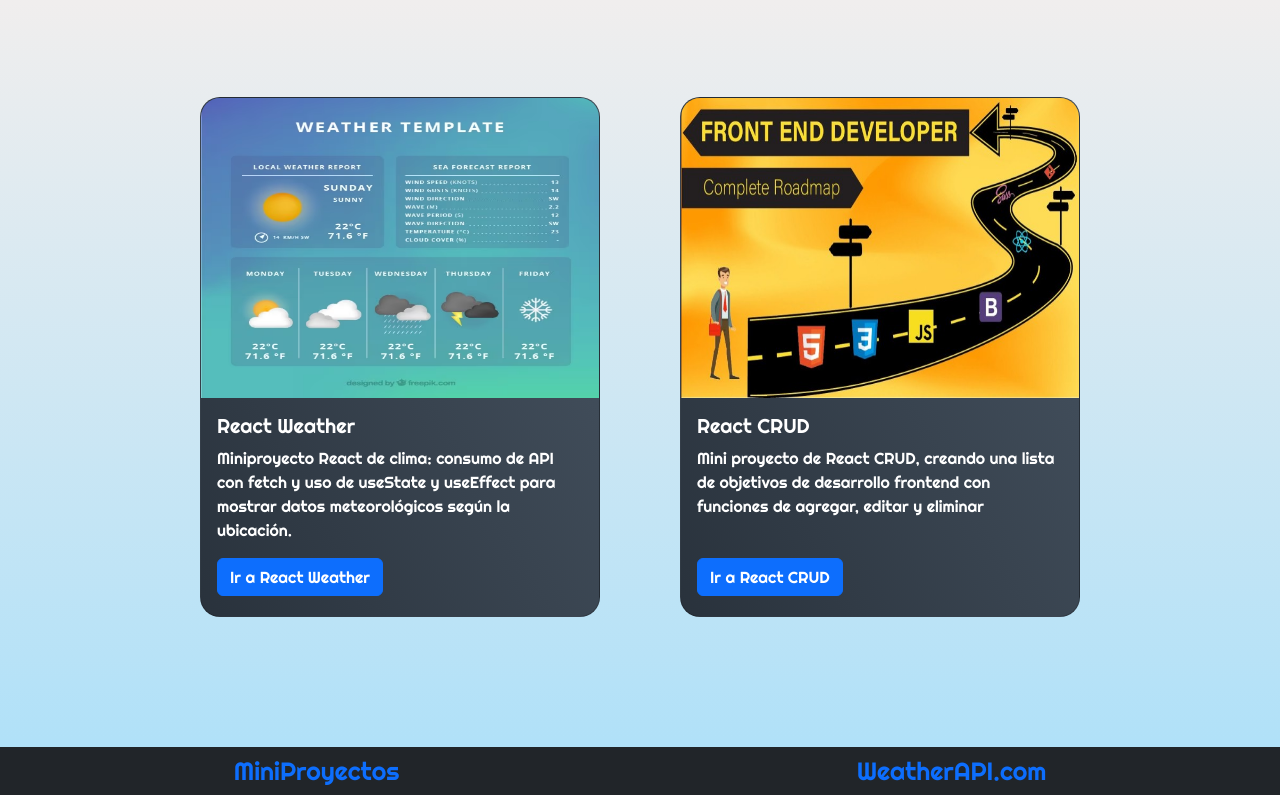
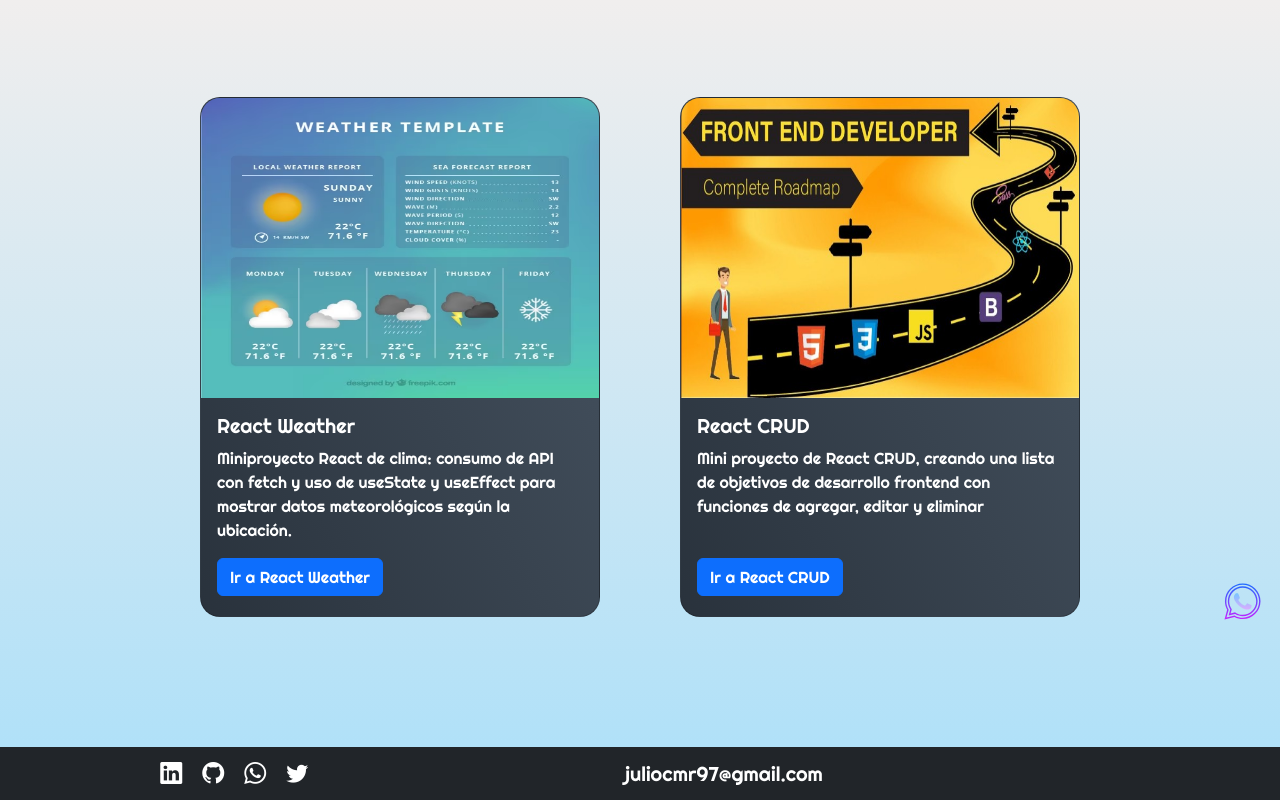
Before and after one commit to Julioc9712/MiniProyectos, a React (Vite) app: page / in a window 1280 px wide. Shown: the part 171-971 px from the top of the page. Built offline with nearby package versions, Linux system fonts and the light colour scheme.

Commit message:
proyecto arreglo dia14

```diff
--- a/package.json
+++ b/package.json
@@ -11,7 +11,7 @@
   },
   "dependencies": {
     "bootstrap": "^5.3.2",
-    "bootstrap-icons": "^1.11.0",
+    "bootstrap-icons": "^1.11.2",
     "react": "^18.2.0",
     "react-dom": "^18.2.0",
     "react-router-dom": "^6.16.0"
--- a/src/components/Footer/Footer.css
+++ b/src/components/Footer/Footer.css
@@ -1,28 +1,72 @@
-.link{
-    display: flex;
-    align-items: center;
-    justify-content: space-around;
-    padding: 5px;
+.footer {
+  display: flex;
+  align-items: center;
+  justify-content: space-around;
+  padding: 10px;
 }
 
-
-footer .link a{
-    text-decoration: none;
-    font-size: 25px;
+.logo-whatapp a img {
+  width: 40px;
+  position: fixed;
+  bottom: 0;
+  right: 0;
+  margin-right: 15px;
+  margin-top: 5px;
+  margin-bottom: 5px;
+  width: 45px;
+  z-index: 1;
 }
 
-footer .link a:hover{
-    color: cyan;
-    text-decoration: underline;
+.logo-whatapp a img:hover {
+  filter: drop-shadow(5px 5px 20px #64c1ff);
+
+  scale: 1.1;
 }
 
+.contenedor-icon-footer a {
+  text-decoration: none;
+  color: white;
 
+  padding: 10px;
+  font-size: 22px;
+}
 
-@media screen and (max-width:650px){
-    footer .link a{
-        font-size: 20px;
-    }
+.contenedor-icon-footer a:hover {
+  color: #3b6b81;
+}
 
+.gmail-footer {
+  width: 250px;
+  text-align: center;
+  border-radius: 10px;
+}
 
+.gmail {
+  color: white;
+  text-decoration: none;
+  font-size: 20px;
+}
 
+.gmail:hover {
+  color: #3b6b81;
 }
+
+@media screen and (max-width: 550px) {
+  .gmail {
+    font-size: 12.5px;
+  }
+
+  .contenedor-icon-footer a {
+    font-size: 20px;
+    padding: 5px;
+  }
+
+  .gmail-footer {
+    width: 155px;
+  }
+
+  .logo-whatapp a img {
+    margin-right: 5px;
+    width: 35px;
+  }
+}
--- a/src/components/Footer/Footer.jsx
+++ b/src/components/Footer/Footer.jsx
@@ -1,20 +1,44 @@
-import React from 'react'
-import './Footer.css'
+import React from "react";
+import "./Footer.css";
 
 function Footer() {
   return (
-    <>
-
-      <footer className='navbar-dark bg-dark'>
-        <div className='link'>
-          <a href="/" >MiniProyectos</a>
-          <a href="https://www.weatherapi.com/" title="Free Weather API" target="_blanck">WeatherAPI.com</a>
-          </div>
-      </footer>
-
-    </>
-
-  )
+    <div className="footer navbar-dark bg-dark">
+      <div className="contenedor-icon-footer">
+        <a
+          href="https://www.linkedin.com/in/julio-cesar-mesa-ruíz-490438282/"
+          target="_blank"
+        >
+          <i className="bi bi-linkedin"></i>
+        </a>
+        <a href="https://github.com/Julioc9712" target="_blank">
+          <i className="bi bi-github"></i>
+        </a>
+        <a
+          href="https://wa.me/+5352990719?text=Buenas%20le%20contacto%20a%20traves%20del%20PortafolioReact"
+          target="__blanck"
+        >
+          <i className="bi bi-whatsapp"></i>
+        </a>
+        <a href="https://twitter.com/juliocmr97" target="_blank">
+          <i className="bi bi-twitter"></i>
+        </a>
+      </div>
+      <div className="gmail-footer">
+        <a href="/Contacto" className="gmail">
+          juliocmr97@gmail.com
+        </a>
+      </div>
+      <div className="logo-whatapp">
+        <a
+          href="https://wa.me/+5352990719?text=Buenas%20le%20contacto%20a%20traves%20del%20PortafolioReact"
+          target="__blanck"
+        >
+          <img src="/image/whatsapp.svg" alt="" />
+        </a>
+      </div>
+    </div>
+  );
 }
 
-export default Footer
+export default Footer;
--- a/src/components/Nav/Nav.css
+++ b/src/components/Nav/Nav.css
@@ -12,7 +12,7 @@
 }
 .navbar-nav a {
   color: white;
-  font-size: 25px;
+  font-size: 22px;
 }
 .navbar-nav a:hover {
   color: #0093e9;
```
Also changed, not shown: src/App.jsx (+17 -20 lines), public/image/whatsapp.svg (added), 1 other file (tests, documents, lock files or other folders).
